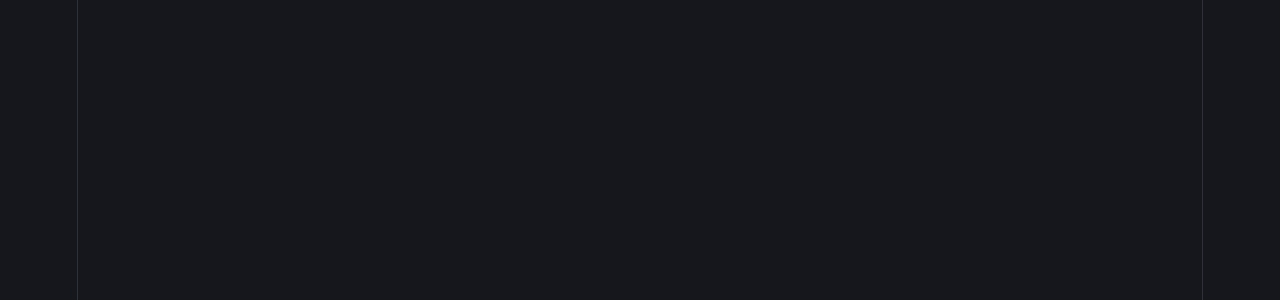
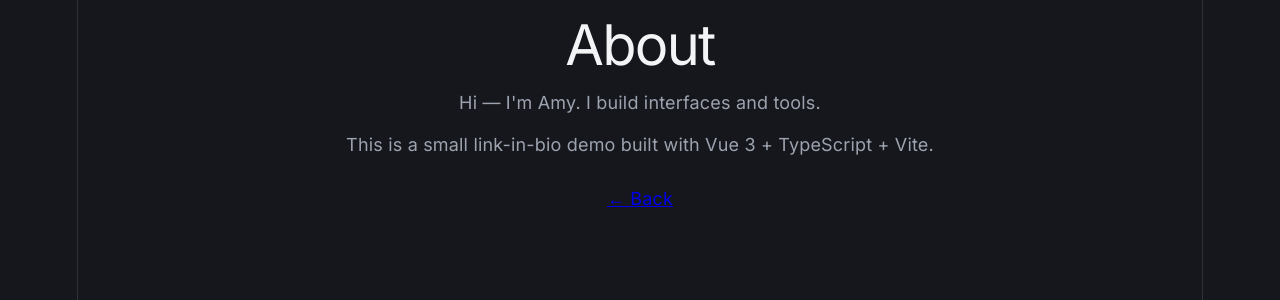
Before and after one commit to amytrompeterS/lesson-six-app, a Vue app: page /about in a window 1280 px wide. Before the commit this address had no page. Shown: the top 300 px of the page. Built offline with nearby package versions, Linux system fonts and the light colour scheme.

Commit message:
feat: add About page and /about route; add nav link

```diff
--- /dev/null
+++ b/src/components/About.vue
@@ -0,0 +1,20 @@
+<script setup lang="ts">
+</script>
+
+<template>
+  <main class="links-page">
+    <div class="card">
+      <h1>About</h1>
+      <p class="tagline">Hi — I'm Amy. I build interfaces and tools.</p>
+      <p style="margin-top:16px">This is a small link-in-bio demo built with Vue 3 + TypeScript + Vite.</p>
+      <div style="margin-top:20px">
+        <router-link to="/" class="btn">← Back</router-link>
+      </div>
+    </div>
+  </main>
+</template>
+
+<style scoped>
+.tagline { margin: 8px 0 0; color: var(--text); }
+.btn { display:inline-block; margin-top:8px }
+</style>
--- a/src/components/LinksPage.vue
+++ b/src/components/LinksPage.vue
@@ -27,6 +27,7 @@ onMounted(() => {
       <p class="tagline">Designer & developer — link-in-bio</p>
 
       <nav class="links">
+        <router-link class="btn" to="/about">About</router-link>
         <a class="btn" href="#" target="_blank" rel="noopener">Portfolio</a>
         <a class="btn" href="https://www.linkedin.com/" target="_blank" rel="noopener">LinkedIn</a>
         <a class="btn" href="mailto:amy@example.com">Email</a>
--- a/src/router/index.ts
+++ b/src/router/index.ts
@@ -1,12 +1,18 @@
 import { createRouter, createWebHistory } from 'vue-router'
 import type { RouteRecordRaw } from 'vue-router'
 import LinksPage from '../components/LinksPage.vue'
+import About from '../components/About.vue'
 
 const routes: Array<RouteRecordRaw> = [
   {
     path: '/',
     name: 'Home',
     component: LinksPage,
+  },
+  {
+    path: '/about',
+    name: 'About',
+    component: About,
   },
 ]
 
```
